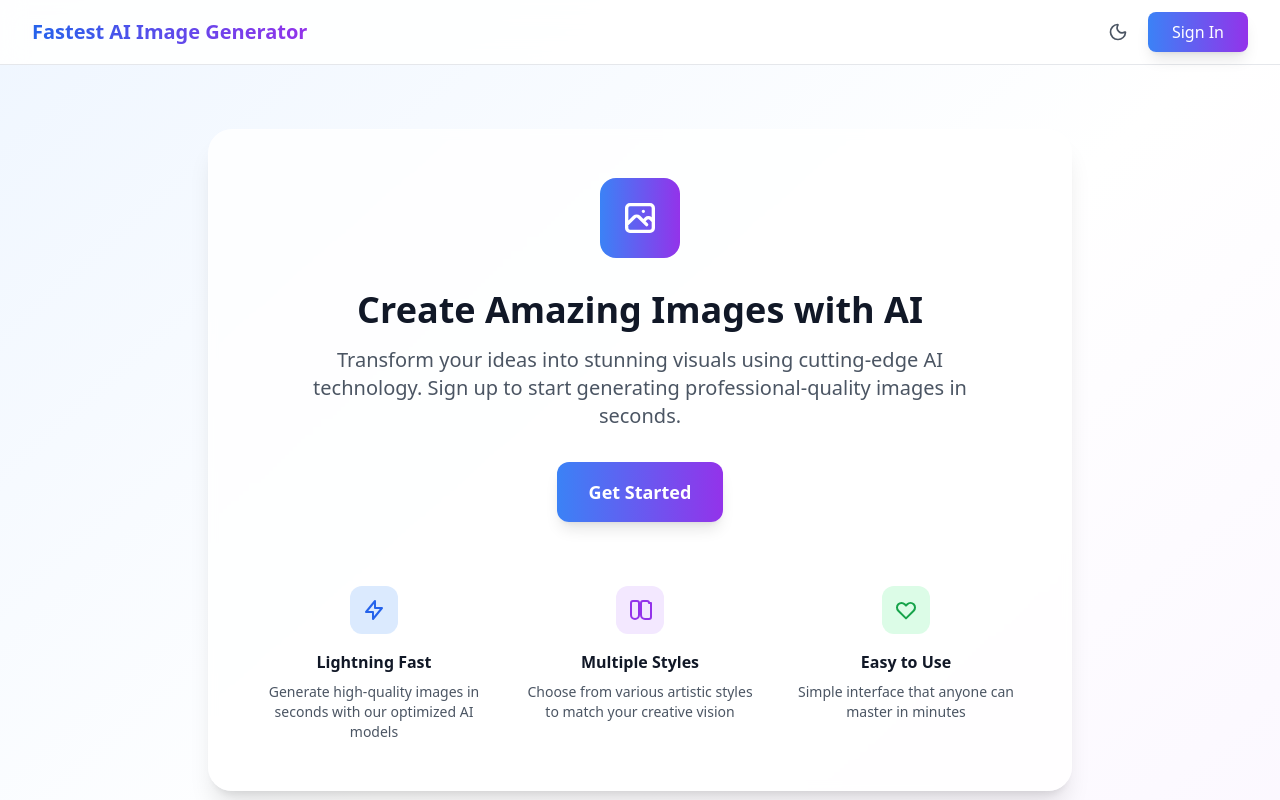
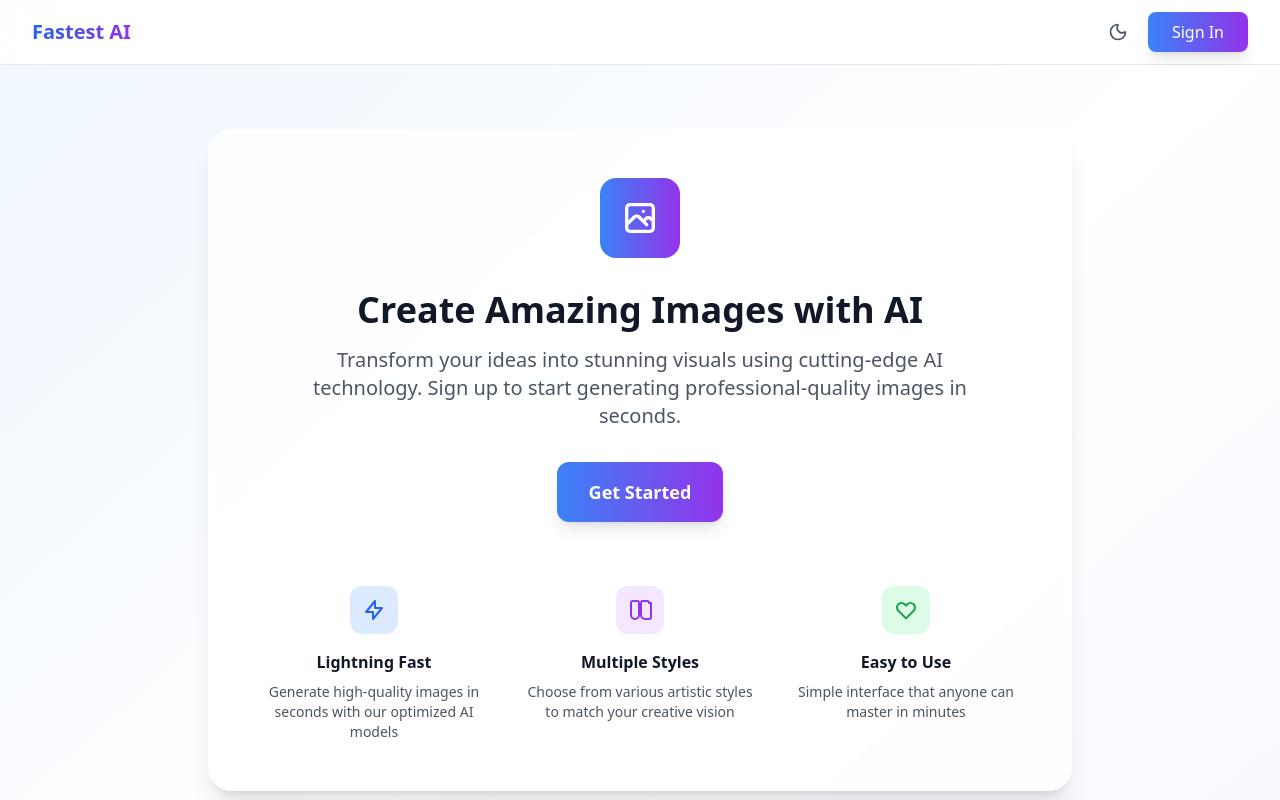
Before and after one commit to rakshithgowdams/project1.0, a React (Vite) app: page / in a window 1280 px wide. Both pictures are taken after a click on the button "I'll Set This Up". Shown: the top 800 px of the page. Built offline with nearby package versions, Linux system fonts and the light colour scheme; no server answers.

Commit message:
Updated Header.tsx

```diff
--- a/src/components/Header.tsx
+++ b/src/components/Header.tsx
@@ -18,7 +18,7 @@ export default function Header({ user, onAuthClick, onSignOut }: HeaderProps) {
         <div className="flex justify-between items-center h-16">
           <div className="flex items-center space-x-2">
             <h1 className="text-xl font-bold bg-gradient-to-r from-blue-600 to-purple-600 bg-clip-text text-transparent">
-              Fastest AI Image Generator
+              Fastest AI
             </h1>
           </div>
 
```
